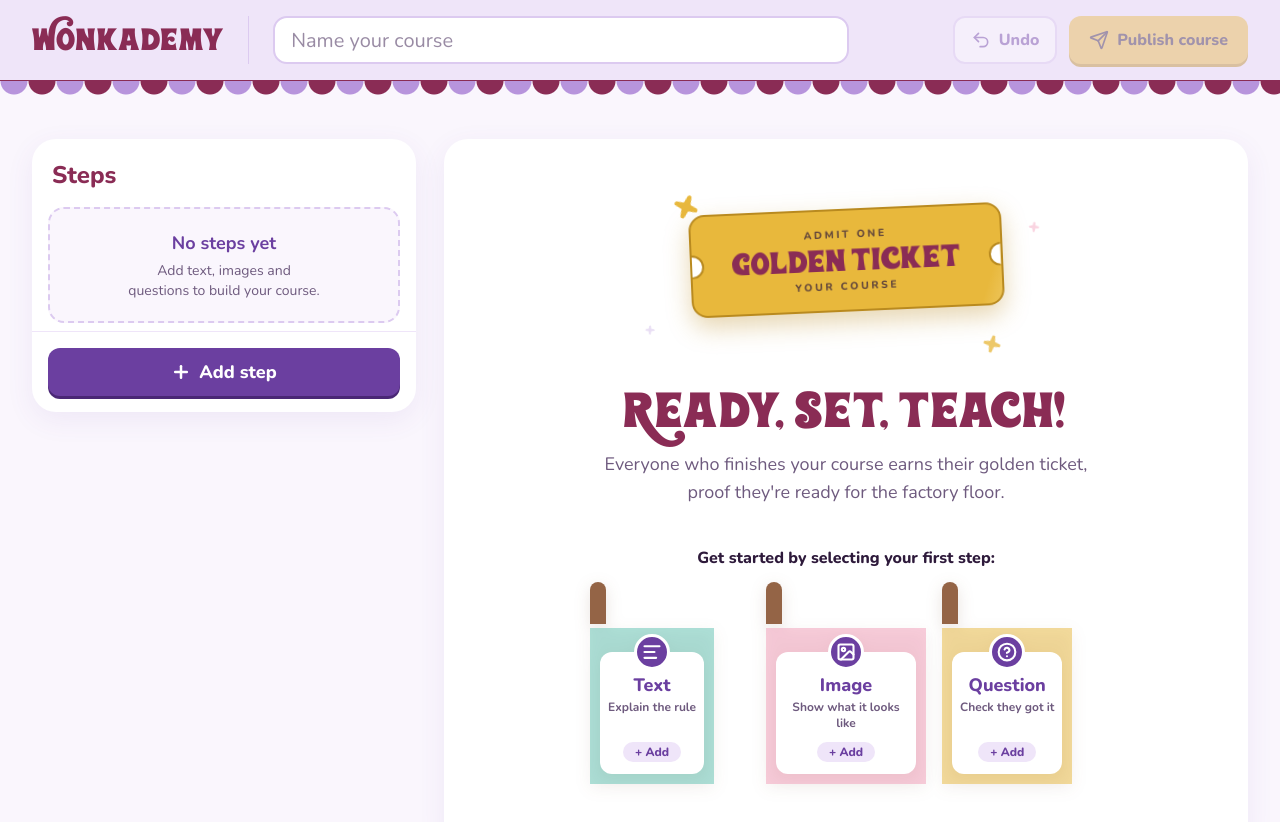
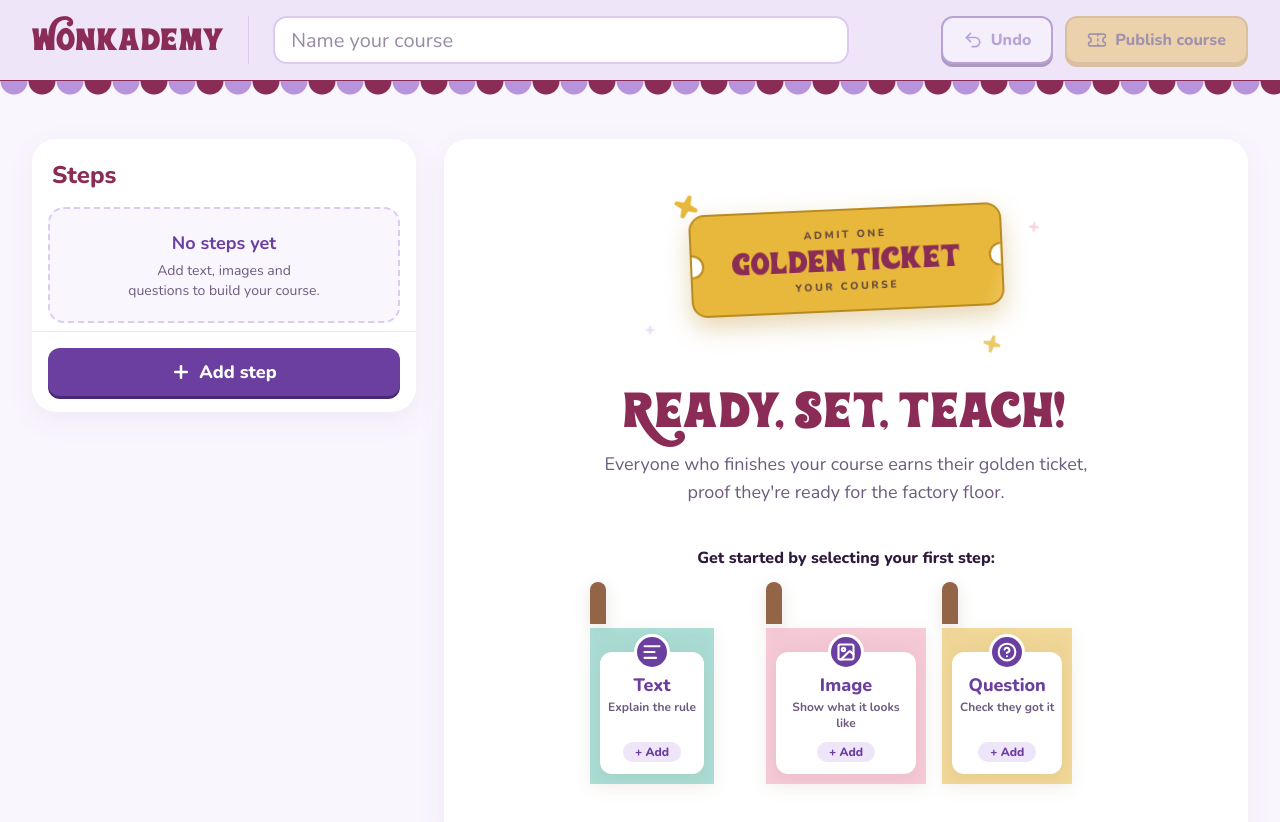
Before and after one commit to tirilg/wonka-course-builder, a React (Vite) app: page / in a window 1280 px wide. Shown: the top 822 px of the page. Built offline with nearby package versions, Linux system fonts and the light colour scheme.

Commit message:
feat/fix editor issue when changing type + spacing improvements

```diff
--- a/src/components/Header.tsx
+++ b/src/components/Header.tsx
@@ -1,5 +1,5 @@
 import { useState } from "react";
-import { Send, Undo2 } from "lucide-react";
+import { Ticket, Undo2 } from "lucide-react";
 import type { Step } from "../types";
 import { getPublishBlocker } from "../utils/steps";
 
@@ -11,6 +11,10 @@ type HeaderProps = {
   steps: Step[];
   onPublish: () => void;
 };
+
+// Shared shape for the header buttons
+const headerButtonClass =
+  "flex h-12 items-center gap-2 rounded-button border-2 px-5 font-extrabold transition-colors";
 
 export default function Header({
   title,
@@ -70,7 +74,7 @@ export default function Header({
               type="button"
               onClick={onUndo}
               disabled={!canUndo}
-              className="flex h-12 items-center gap-2 rounded-button border-2 border-lavender-line bg-white px-4 font-extrabold text-purple hover:border-purple"
+              className={`candy-press ${headerButtonClass} border-purple bg-white text-purple hover:bg-lavender`}
             >
               <Undo2 aria-hidden="true" className="size-5" />
               Undo
@@ -82,9 +86,10 @@ export default function Header({
               onClick={onPublish}
               disabled={!!publishBlocker}
               title={publishBlocker ?? undefined}
-              className="candy-press-gold flex h-12 items-center gap-2 rounded-button bg-gold px-5 font-extrabold text-ink hover:brightness-105"
+              // Dark gold border, like Undo's purple one, so both edges look equally thick
+              className={`candy-press-gold ${headerButtonClass} border-gold-dark bg-gold text-ink hover:bg-[#dcab2f]`}
             >
-              <Send aria-hidden="true" className="size-5" />
+              <Ticket aria-hidden="true" className="size-5" />
               Publish course
             </button>
           </div>
--- a/src/components/editor/StepEditor.tsx
+++ b/src/components/editor/StepEditor.tsx
@@ -60,7 +60,9 @@ export default function StepEditor({
       </section>
 
       {/* Where you are in the course */}
-      <footer className="border-t border-lavender pt-4 text-sm font-bold text-muted">
+      {/* pt-6 above the text, and -mb-2 trims the card's 32px bottom padding to 24px,
+          so there's the same space above and below the text */}
+      <footer className="-mb-2 border-t border-lavender pt-6 text-sm font-bold text-muted">
         Step {index + 1} of {total}
       </footer>
     </div>
--- a/src/components/steps/DeleteStepModal.tsx
+++ b/src/components/steps/DeleteStepModal.tsx
@@ -32,10 +32,7 @@ export default function DeleteStepModal({
         <h2 id="delete-heading" className="text-2xl font-extrabold text-ink">
           Are you sure?
         </h2>
-        <p className="text-muted">
-          <strong className="text-ink">{summary}</strong> will be removed from
-          the course. You can still undo this afterwards.
-        </p>
+        <p className="text-muted">This step will be removed from the course</p>
 
         <div className="mt-2 grid grid-cols-2 gap-3">
           <button
--- a/src/state/courseReducer.ts
+++ b/src/state/courseReducer.ts
@@ -142,15 +142,20 @@ function applyAction(state: State, action: Action): State {
     case "select":
       return { ...state, selectedId: action.id };
 
-    // Change some fields of a step (typing, picking the correct answer...).
-    // Not undoable, so typing never fills up the undo list.
-    case "update":
-      return {
-        ...state,
-        steps: state.steps.map((s) =>
-          s.id === action.id ? { ...s, ...action.patch } : s,
-        ),
-      };
+    // Change some fields of a step (typing, picking the correct answer...)
+    case "update": {
+      const steps = state.steps.map((s) =>
+        s.id === action.id ? { ...s, ...action.patch } : s,
+      );
+
+      // Changing the step type starts it fresh
+      if (action.patch.type) {
+        const leftIds = state.leftIds.filter((id) => id !== action.id);
+        return { ...state, steps, leftIds };
+      }
+
+      return { ...state, steps };
+    }
 
     // Remove a step, remembering where it was so undo can put it back
     case "delete": {
```
